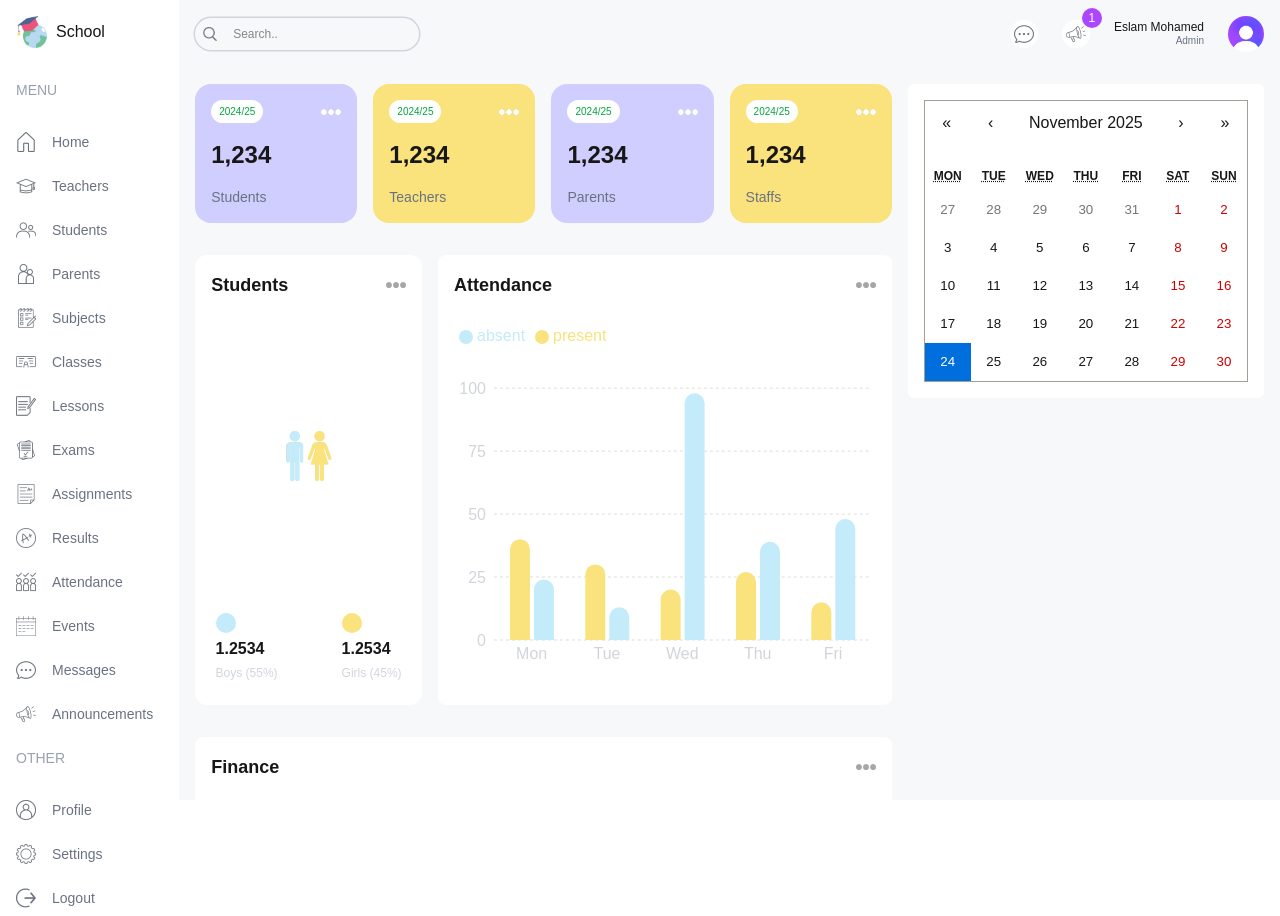
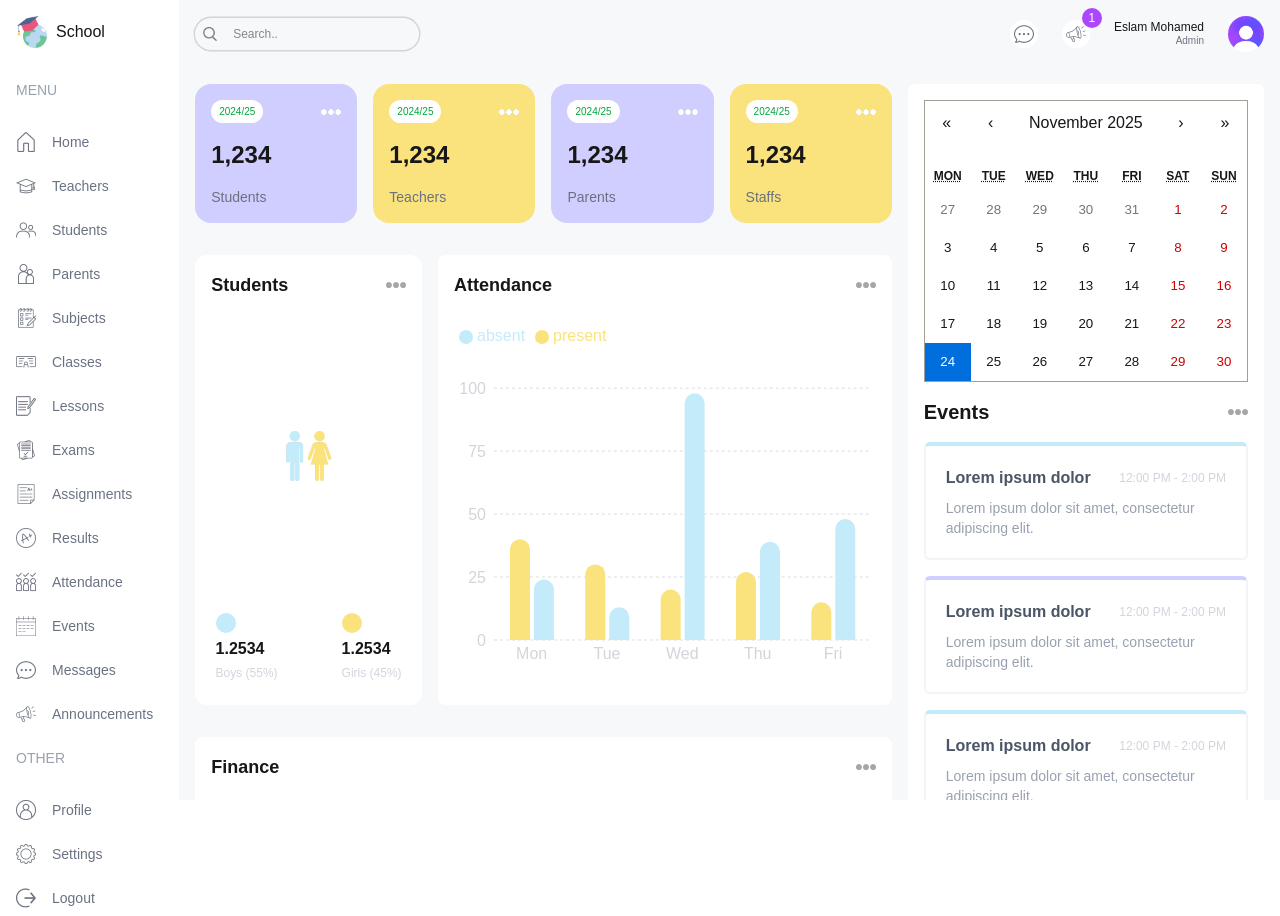
Before and after one commit to EslamMhamed/next-dashboard-ui, a Next.js app: page /admin in a window 1280 px wide. Built offline with nearby package versions, Linux system fonts and the light colour scheme.

Commit message:
Update Event component

```diff
--- a/components/EventCalender.tsx
+++ b/components/EventCalender.tsx
@@ -1,4 +1,5 @@
 "use client";
+import Image from "next/image";
 import { useState } from "react";
 import Calendar from "react-calendar";
 import 'react-calendar/dist/Calendar.css';
@@ -8,12 +9,48 @@
 
 type Value = ValuePiece | [ValuePiece, ValuePiece];
 
+const events = [
+  {
+    id: 1,
+    title: "Lorem ipsum dolor",
+    time: "12:00 PM - 2:00 PM",
+    description: "Lorem ipsum dolor sit amet, consectetur adipiscing elit.",
+  },
+  {
+    id: 2,
+    title: "Lorem ipsum dolor",
+    time: "12:00 PM - 2:00 PM",
+    description: "Lorem ipsum dolor sit amet, consectetur adipiscing elit.",
+  },
+  {
+    id: 3,
+    title: "Lorem ipsum dolor",
+    time: "12:00 PM - 2:00 PM",
+    description: "Lorem ipsum dolor sit amet, consectetur adipiscing elit.",
+  },
+];
+
 function EventCalender() {
   const [value, onChange] = useState<Value>(new Date());
 
   return (
     <div className="bg-white p-4 rounded-md w-full ">
       <Calendar onChange={onChange} value={value} />
+      <div className="flex items-center justify-between">
+        <h1 className="text-xl font-semibold my-4">Events</h1>
+        <Image src='/moreDark.png' alt="moreDark" width={20} height={20} />
+      </div>
+      <div className="flex flex-col gap-4">
+        {events.map(event => (
+          <div className="p-5 rounded-md border-2 border-gray-100 border-t-4 odd:border-t-lamaSky even:border-t-lamaPurple " key={event.id}>
+            <div className="flex items-center justify-between">
+              <h1 className="font-semibold text-gray-600">{event.title}</h1>
+              <span className="text-gray-300 text-xs">{event.time}</span>
+            </div>
+            <p className="mt-2 text-gray-400 text-sm ">{event.description}</p>
+          </div>
+        ))}
+      </div>
     </div>
   );
 }
```
